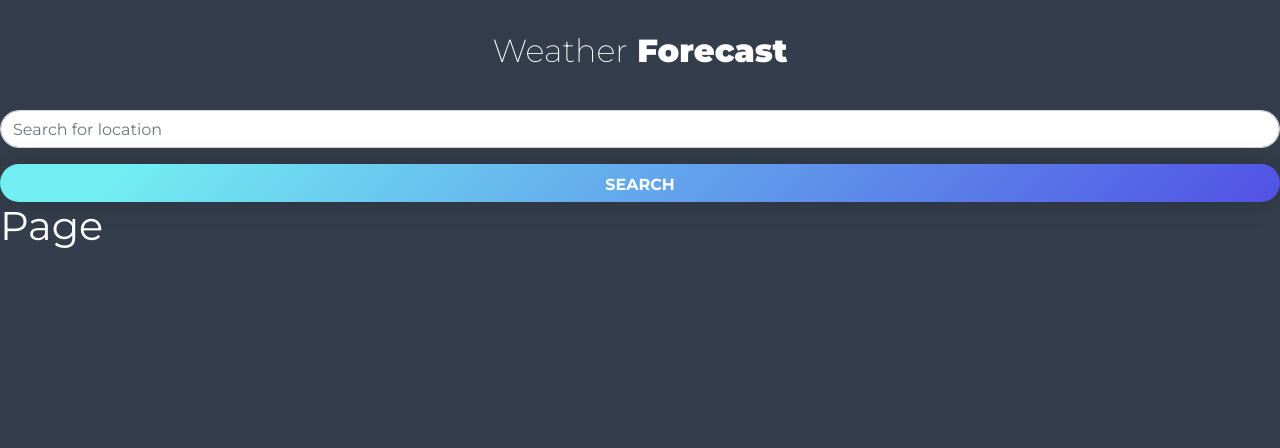
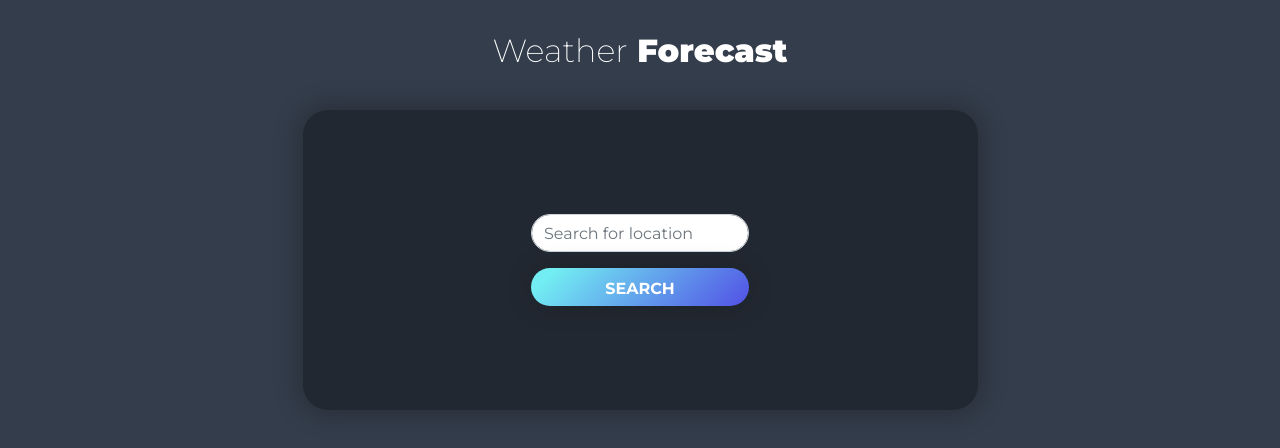
Before and after one commit to VirajPatidar/weather-app, a React (Create React App) app: page / in a window 1280 px wide. Shown: the top 448 px of the page. Built offline with nearby package versions, Linux system fonts and the light colour scheme.

Commit message:
Page component completed

```diff
--- a/src/components/Page.js
+++ b/src/components/Page.js
@@ -1,14 +1,38 @@
-import Header from "./Header";
-import Form from "./Form";
+import React, { Fragment } from 'react';
+
+import Header from './Header';
+import Form from './Form';
+import Error from './Error';
+import Loader from './Loader';
+import Forecast from './Forecast';
+
+import useForecast from './hooks/useForecast'
+import styles from './Page.module.css';
 
 const Page = () => {
+    const { isError, isLoading, forecast, submitRequest } = useForecast();
+
+    const onSubmit = value => {
+        submitRequest(value);
+    };
+
     return (
-        <>
+        <Fragment>
             <Header />
-            <Form submitSearch={true} />
-            <h1>Page</h1>
-        </>
+            {!forecast && (
+                <div className={`${styles.box} position-relative`}>
+                    {/* Form */}
+                    {!isLoading && <Form submitSearch={onSubmit} />}
+                    {/* Error */}
+                    {isError && <Error message={isError} />}
+                    {/* Loader */}
+                    {isLoading && <Loader />}
+                </div>
+            )}
+            {/* Forecast */}
+            {forecast && <Forecast forecast={forecast} />}
+        </Fragment>
     );
-}
+};
 
 export default Page;
--- /dev/null
+++ b/src/components/Page.module.css
@@ -0,0 +1,14 @@
+.box {
+    display: flex;
+    align-items: center;
+    justify-content: center;
+    margin: 0 auto;
+    border-radius: var(--main-border-radius);
+    -webkit-box-shadow: 0 0 24px 7px rgba(0, 0, 0, 0.2);
+    box-shadow: 0 0 24px 7px rgba(0, 0, 0, 0.2);
+    background-color: var(--bg-color--card);
+    color: var(--main-text-color);
+    width: 85%;
+    max-width: 675px;
+    min-height: 300px;
+}
```
